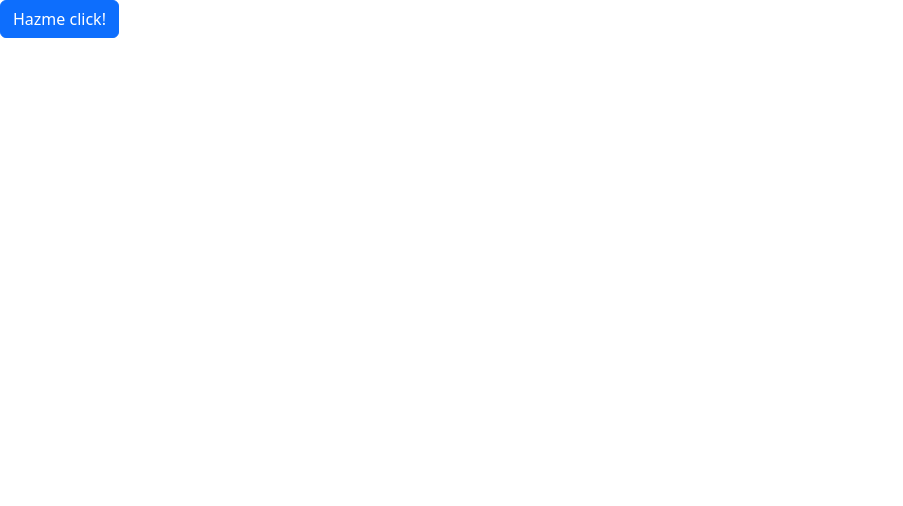
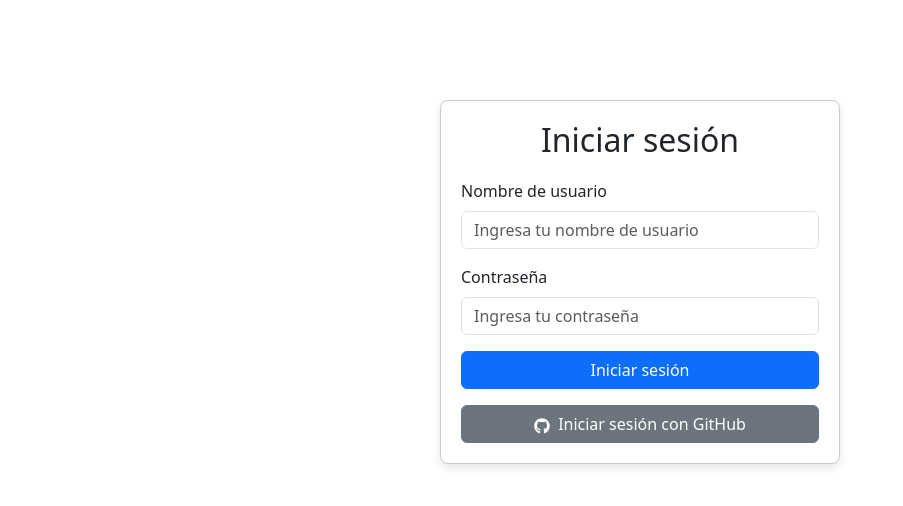
Before and after one commit to elmanueh/eventos-daw, a React (Vite) app: page /login in a window 1280 px wide. Shown: the top 506 px of the page, without its empty margins (0-903 px from the left). Built offline with nearby package versions, Linux system fonts and the light colour scheme.

Commit message:
los inicios no son fáciles

```diff
--- a/package.json
+++ b/package.json
@@ -15,7 +15,9 @@
     "hbs": "^4.2.0",
     "react": "^19.0.0",
     "react-bootstrap": "^2.10.9",
-    "react-dom": "^19.0.0"
+    "react-dom": "^19.0.0",
+    "react-icons": "^5.5.0",
+    "react-router-dom": "^7.5.0"
   },
   "devDependencies": {
     "@eslint/js": "^9.21.0",
--- /dev/null
+++ b/src/css/Login.css
@@ -0,0 +1,20 @@
+/* Estilos para la ventana de login */
+.login {
+    width: 100%;
+    max-width: 400px;
+    margin: 100px auto; /* Centrado vertical y horizontal */
+    padding: 20px;
+    border: 1px solid #ccc;
+    border-radius: 8px;
+    background-color: #fff;
+    box-shadow: 0 4px 8px rgba(0, 0, 0, 0.1);
+  }
+
+  .login h2 {
+    text-align: center;
+    margin-bottom: 20px;
+  }
+
+  .login .btn {
+    width: 100%;
+  }
--- a/src/main.jsx
+++ b/src/main.jsx
@@ -1,10 +1,13 @@
 import 'bootstrap/dist/css/bootstrap.min.css'
 import { StrictMode } from 'react'
 import { createRoot } from 'react-dom/client'
+import { BrowserRouter } from 'react-router-dom'
 import App from './pages/App'
 
 createRoot(document.getElementById('root')).render(
   <StrictMode>
-    <App />
+    <BrowserRouter>
+      <App />
+    </BrowserRouter>
   </StrictMode>
 )
--- a/src/pages/App.jsx
+++ b/src/pages/App.jsx
@@ -1,39 +1,16 @@
-import { useState } from 'react'
-import Button from 'react-bootstrap/Button'
-import Modal from 'react-bootstrap/Modal'
+import { Route, Routes } from "react-router-dom"
+import Login from "./Login"
+import Inicio from "./Inicio"
+
 
 function App() {
-  const [show, setShow] = useState(false)
-  const handleClose = () => setShow(false)
-  const handleShow = () => setShow(true)
+    return (
+      <Routes>
+        <Route path="/" element={<Inicio />} />
+        <Route path="/login" element={<Login />} />
+        { /* <Route path="*" element={<Navigate to="/" />} /> */ }
+      </Routes>
+    )
+  }
 
-  return (
-    <>
-      <Button variant="primary" onClick={handleShow}>
-        Hazme click!
-      </Button>
-
-      <Modal show={show} onHide={handleClose}>
-        <Modal.Header closeButton>
-          <Modal.Title>Bienvenido julian</Modal.Title>
-        </Modal.Header>
-        <Modal.Body>
-          Ya lo tienes todo preparado para comenzar la aventura en este pedazo de proyecto.
-          <br />
-          <br />
-          Si deseas continuar agarrado a mi mano, por favor, acepta las condiciones de uso de <b>ElManueh</b> o <b>ElCutillas</b>.
-        </Modal.Body>
-        <Modal.Footer>
-          <Button variant="secondary" onClick={handleClose}>
-            Aceptar condiciones de ElManueh
-          </Button>
-          <Button variant="primary" onClick={handleClose}>
-            Aceptar condiciones de ElCutillas
-          </Button>
-        </Modal.Footer>
-      </Modal>
-    </>
-  )
-}
-
-export default App
+  export default App
--- /dev/null
+++ b/src/pages/Inicio.jsx
@@ -0,0 +1,39 @@
+import { useState } from 'react'
+import Button from 'react-bootstrap/Button'
+import Modal from 'react-bootstrap/Modal'
+
+function Inicio() {
+  const [show, setShow] = useState(false)
+  const handleClose = () => setShow(false)
+  const handleShow = () => setShow(true)
+
+  return (
+    <>
+      <Button variant="primary" onClick={handleShow}>
+        Hazme click!
+      </Button>
+
+      <Modal show={show} onHide={handleClose}>
+        <Modal.Header closeButton>
+          <Modal.Title>Bienvenido julian</Modal.Title>
+        </Modal.Header>
+        <Modal.Body>
+          Ya lo tienes todo preparado para comenzar la aventura en este pedazo de proyecto.
+          <br />
+          <br />
+          Si deseas continuar agarrado a mi mano, por favor, acepta las condiciones de uso de <b>ElManueh</b> o <b>ElCutillas</b>.
+        </Modal.Body>
+        <Modal.Footer>
+          <Button variant="secondary" onClick={handleClose}>
+            Aceptar condiciones de ElManueh
+          </Button>
+          <Button variant="primary" onClick={handleClose}>
+            Aceptar condiciones de ElCutillas
+          </Button>
+        </Modal.Footer>
+      </Modal>
+    </>
+  )
+}
+
+export default Inicio
--- /dev/null
+++ b/src/pages/Login.jsx
@@ -0,0 +1,100 @@
+import { useState } from 'react'
+import { Alert, Button, Form } from 'react-bootstrap'
+import { FaGithub } from 'react-icons/fa'
+import '../css/Login.css';
+import { useNavigate } from 'react-router-dom';
+
+function Login() {
+  const [username, setUsername] = useState('');
+  const [password, setPassword] = useState('');
+  const [errorMessage, setErrorMessage] = useState('');
+  const navigate = useNavigate();
+
+  const handleLogin = async () => {
+    if (!username) {
+      setErrorMessage('Nombre de usuario es obligatorio');
+    } else if (!password) {
+      setErrorMessage('Contraseña es obligatoria');
+    } else {
+      try {
+        const response = await fetch('http://localhost:8080/api/auth/login', {
+          method: 'POST',
+          headers: {
+            'Content-Type': 'application/json',
+          },
+          body: JSON.stringify({ username, password }),
+          credentials: "include",
+        });
+
+        if (!response.ok) {
+          setErrorMessage('Credenciales incorrectas o error en el servidor.');
+          return;
+        }
+
+        const data = await response.json();
+        console.log('Respuesta del servidor:', data);
+
+        if (data.success) {
+          navigate('/dashboard');
+        } else {
+          setErrorMessage('Credenciales incorrectas.');
+        }
+      } catch (error) {
+        setErrorMessage('Hubo un problema al intentar iniciar sesión. Inténtalo nuevamente.');
+        console.error('Error:', error);
+      }
+    }
+  }
+
+  const handleGithubLogin = () => {
+    console.log('Iniciar sesión con GitHub');
+
+    window.location.href = 'http://localhost:8080/api/oauth2/authorization/github';
+  }
+
+  return (
+    <div className="login">
+      <h2>Iniciar sesión</h2>
+      <Form>
+        <Form.Group className="mb-3" controlId="formUsername">
+          <Form.Label>Nombre de usuario</Form.Label>
+          <Form.Control
+            type="text"
+            placeholder="Ingresa tu nombre de usuario"
+            value={username}
+            onChange={(e) => setUsername(e.target.value)}
+          />
+        </Form.Group>
+
+        <Form.Group className="mb-3" controlId="formPassword">
+          <Form.Label>Contraseña</Form.Label>
+          <Form.Control
+            type="password"
+            placeholder="Ingresa tu contraseña"
+            value={password}
+            onChange={(e) => setPassword(e.target.value)}
+          />
+        </Form.Group>
+
+        {errorMessage && (
+          <Alert variant="danger">
+            {errorMessage}
+          </Alert>
+        )}
+
+        <Button variant="primary" onClick={handleLogin} block>
+          Iniciar sesión
+        </Button>
+
+        <div className="d-flex justify-content-center mt-3">
+          <Button variant="secondary" onClick={handleGithubLogin} className="w-100">
+            <FaGithub className="me-2" />
+            Iniciar sesión con GitHub
+          </Button>
+        </div>
+      </Form>
+    </div>
+  )
+}
+
+export default Login
```
Also changed, not shown: public/css/styles.css (deleted, +0 -28 lines), server.js (+7 -10 lines), 2 other files (tests, documents, lock files or other folders).
